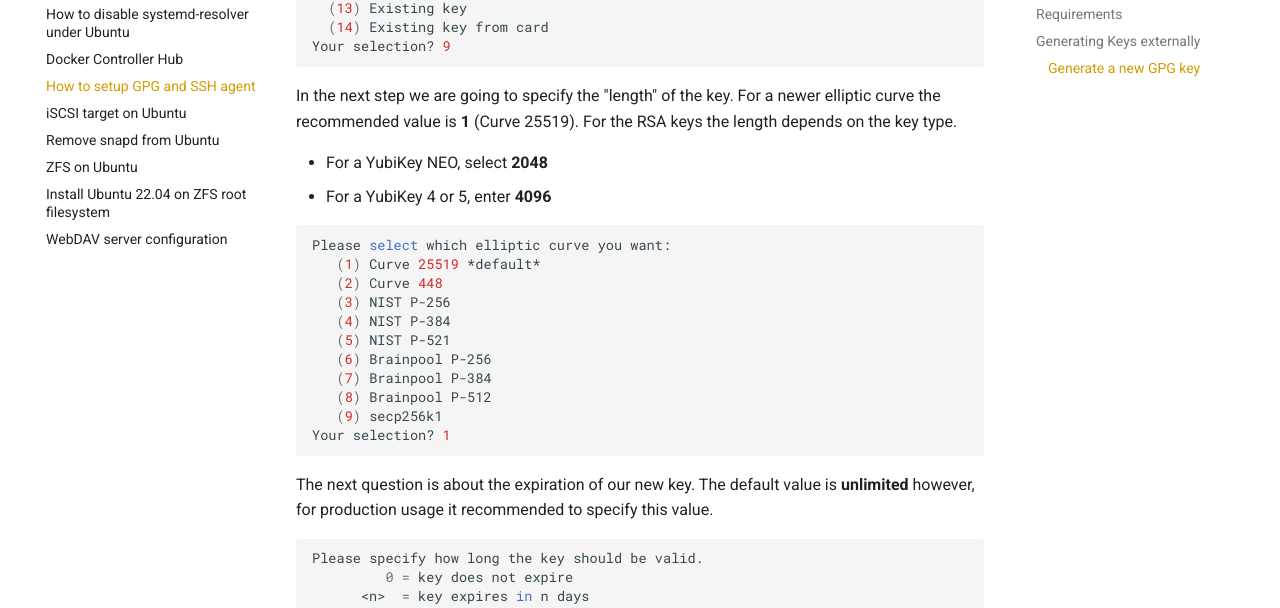
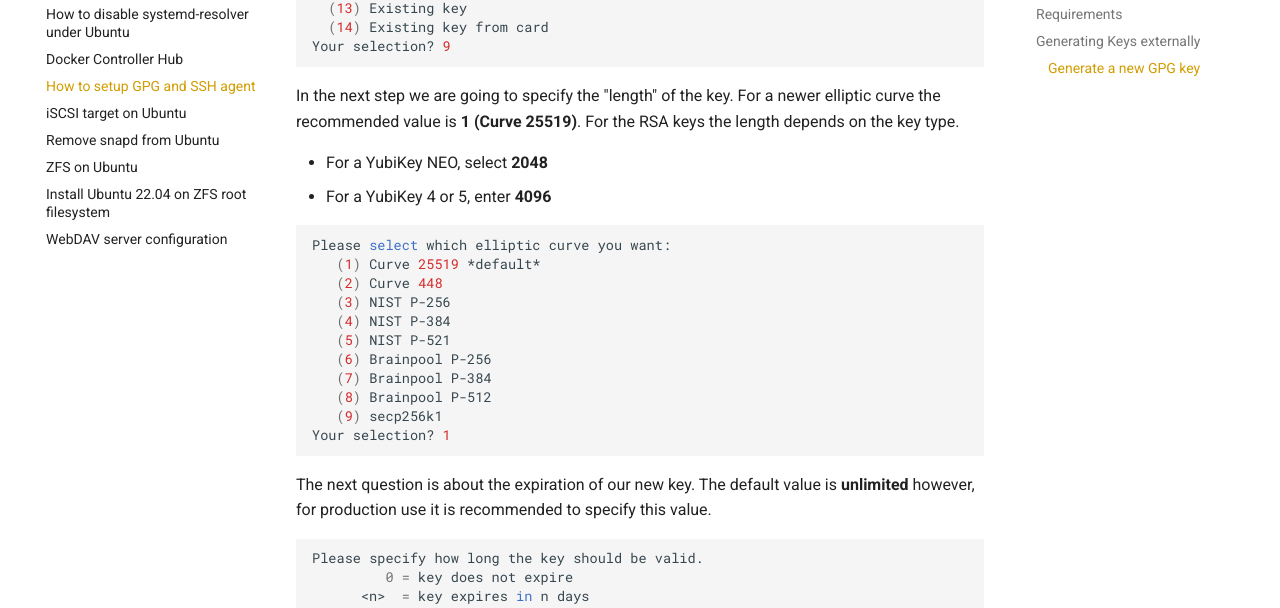
Before and after one commit to atraides/sharpnet-docs, an MkDocs documentation site: the page built from docs/gpg_setup.md, in a window 1280 px wide and 900 px high, scrolled down 1008 px. Shown: the part 148-756 px from the top of the window. Built offline with MkDocs 1.6.1 and Material for MkDocs 9.7.7, drawn with Linux system fonts in a browser that asks for light colours.

Commit message:
fix: typos in the gpg windows section

````diff
--- a/docs/gpg_setup.md
+++ b/docs/gpg_setup.md
@@ -47,7 +47,7 @@ Please select what kind of key you want:
 Your selection? 9
 ```
 
-In the next step we are going to specify the "length" of the key. For a newer elliptic curve the recommended value is **1** (Curve 25519). For the RSA keys the length depends on the key type.
+In the next step we are going to specify the "length" of the key. For a newer elliptic curve the recommended value is **1 (Curve 25519)**. For the RSA keys the length depends on the key type.
 
 - For a YubiKey NEO, select **2048**
 - For a YubiKey 4 or 5, enter **4096**
@@ -66,7 +66,7 @@ Please select which elliptic curve you want:
 Your selection? 1
 ```
 
-The next question is about the expiration of our new key. The default value is **unlimited** however, for production usage it recommended to specify this value.
+The next question is about the expiration of our new key. The default value is **unlimited** however, for production use it is recommended to specify this value.
 
 ```shell
 Please specify how long the key should be valid.
````
